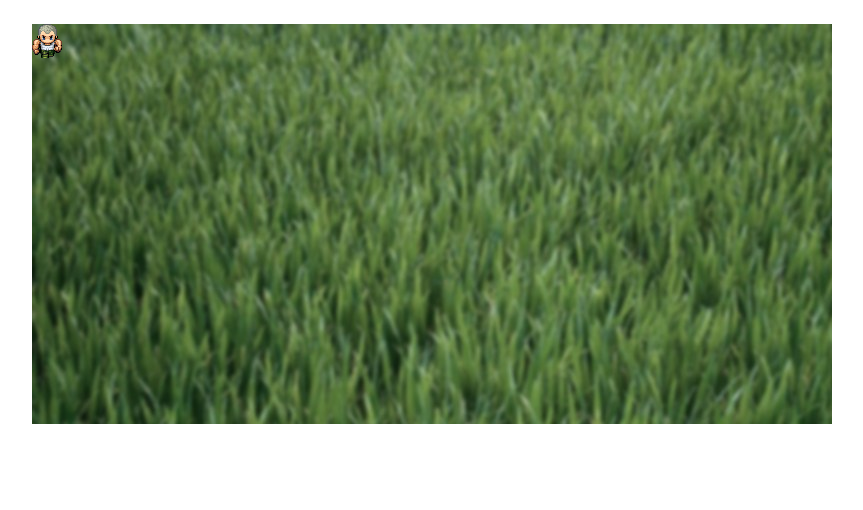
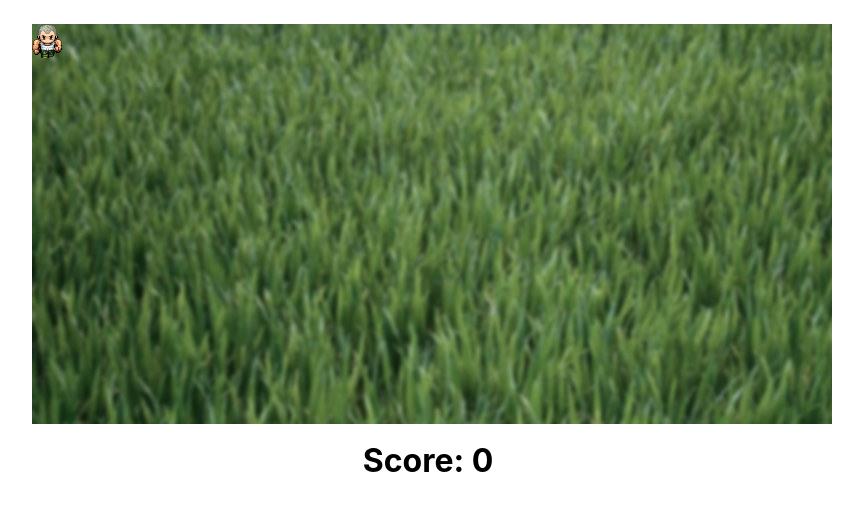
Before and after one commit to TheBritishPoro/React-RPG, a React (Create React App) app: page / in a window 1280 px wide. Shown: the top 510 px of the page, without its empty margins (212-1075 px from the left). Built offline with nearby package versions, Linux system fonts and the light colour scheme.

Commit message:
Added Score Div

```diff
--- a/src/App.js
+++ b/src/App.js
@@ -1,6 +1,7 @@
 import React, { Component } from "react";
 import World from "./components/world/world.jsx";
 import ContextProvider from "./ContextProvider.js";
+import Score from "./components/score.jsx";
 
 class App extends Component {
   render() {
@@ -9,6 +10,7 @@ class App extends Component {
         <div className="App">
           <header className="App-header" />
           <World />
+          <Score />
         </div>
       </ContextProvider>
     );
--- a/src/ContextProvider.js
+++ b/src/ContextProvider.js
@@ -3,7 +3,7 @@ import React, { Component } from "react";
 export const AppContext = React.createContext();
 
 class ContextProvider extends Component {
-  state = { position: [3, 3] };
+  state = { position: [3, 3], score: 0 };
   render() {
     return (
       <AppContext.Provider
--- /dev/null
+++ b/src/components/score.jsx
@@ -0,0 +1,19 @@
+import React, { Component } from "react";
+import { AppContext } from "../ContextProvider";
+
+class Score extends Component {
+  static contextType = AppContext;
+  constructor(props) {
+    super(props);
+    this.state = {};
+  }
+  render() {
+    return (
+      <div style={{ textAlign: "center" }}>
+        <h1>Score: {this.context.state.score}</h1>
+      </div>
+    );
+  }
+}
+
+export default Score;
```
